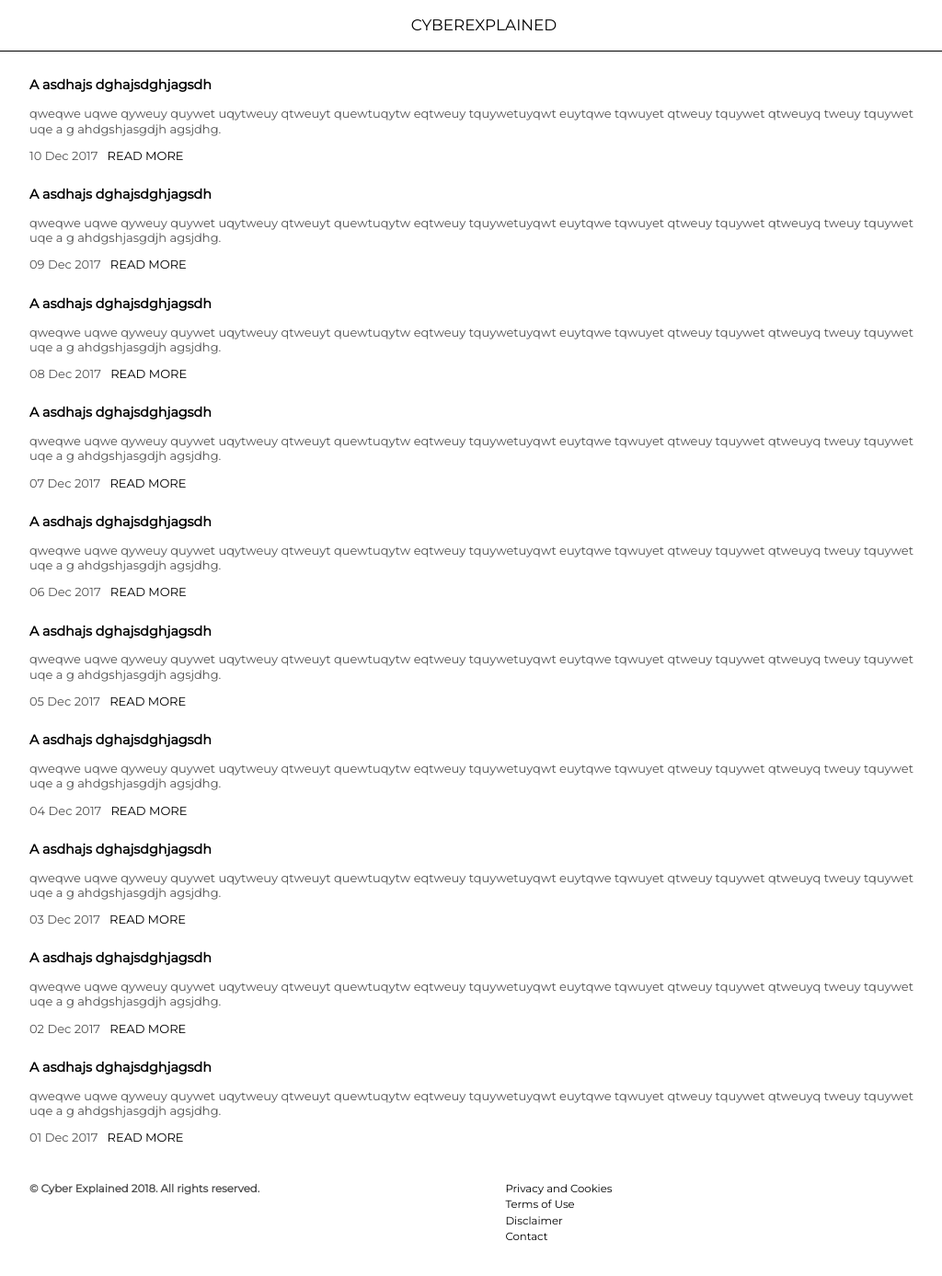
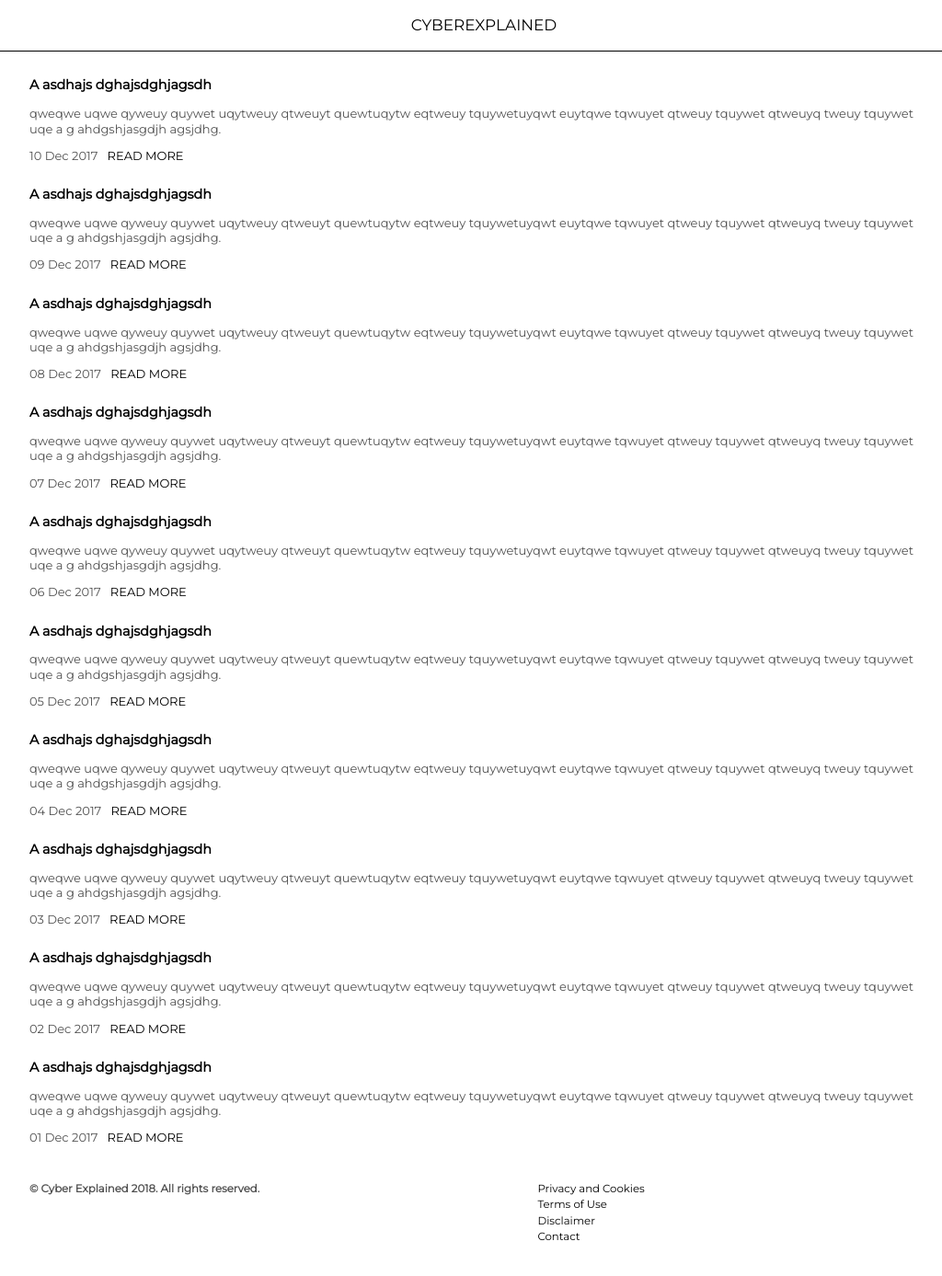
Before and after one commit to cyberexplained/cyberexplained.github.io, a Jekyll site: the page built from index.html, in a window 1280 px wide and 1393 px high. Shown: the top 1387 px of the window at 92% size, without its empty margins (114-1138 px from the left). Built offline with Jekyll 4.4.1, drawn with Linux system fonts in a browser that asks for light colours; nearby versions of some CDN libraries; the list of posts is cut into pages by our own code.

Commit message:
Theme updates.

```diff
--- a/_sass/_layout.scss
+++ b/_sass/_layout.scss
@@ -50,7 +50,7 @@
     .right-panel {
       float: left;
       width: 50%;
-      padding-left: 2em;
+      padding-left: 5em;
     }
 
     .footer-buttons {
@@ -91,6 +91,7 @@
 
       .right-panel {
         width: 100%;
+        padding-left: 0;
       }
     }
   }
```
